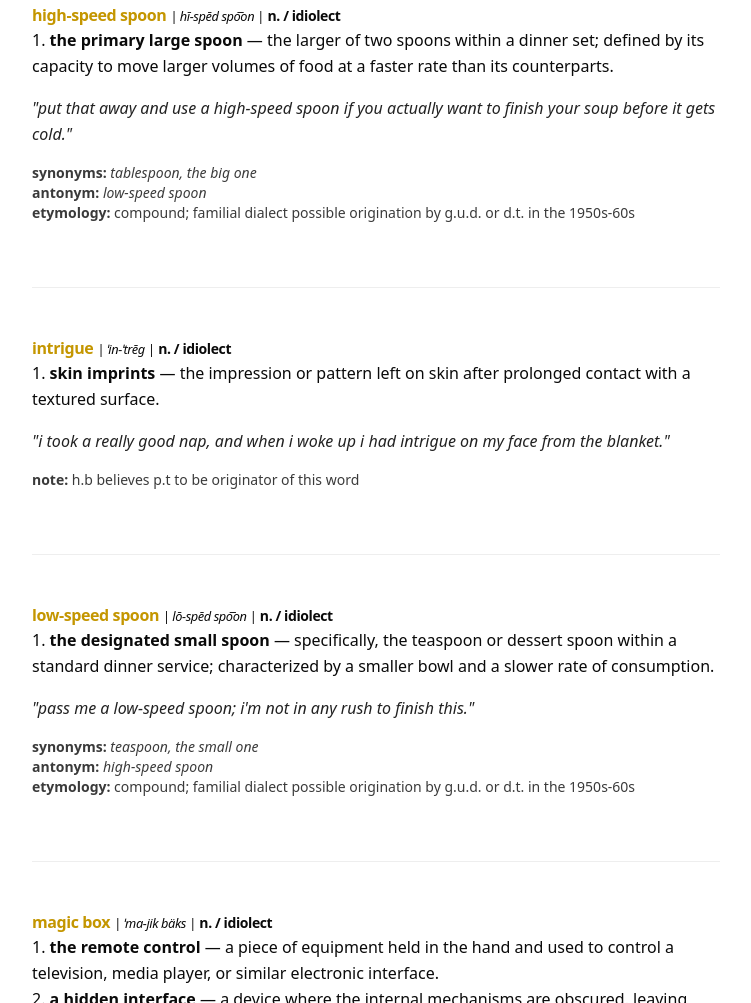
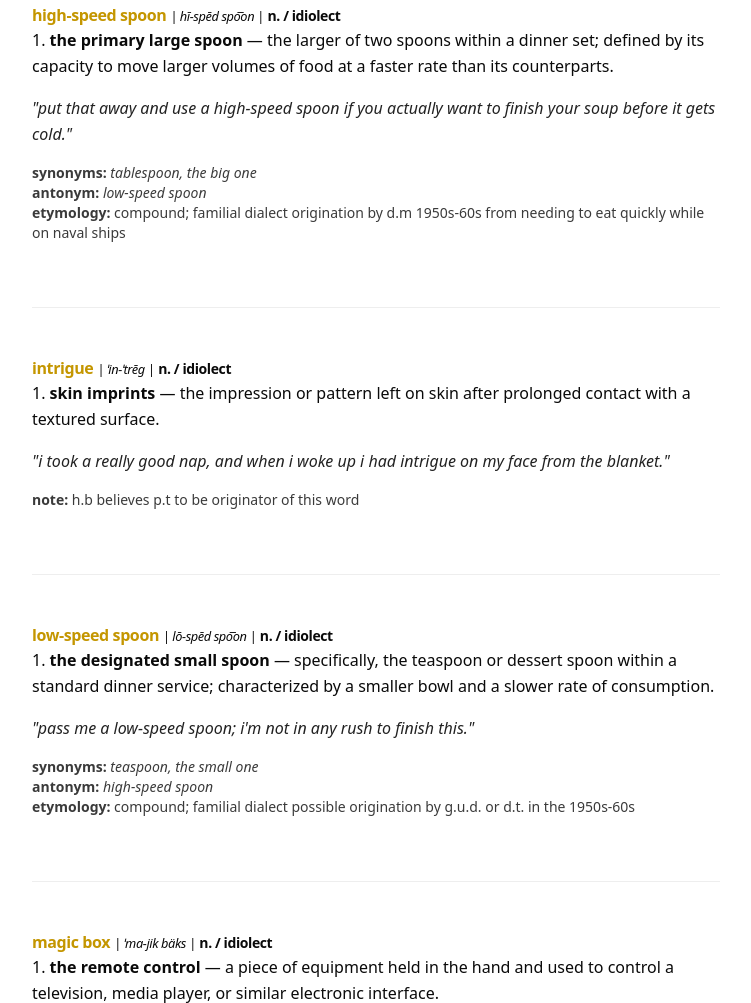
Before and after one commit to armcclain/low-speed-spoon, an Astro site: page /library/test_post2 in a window 1280 px wide. Shown: the part 709-1712 px from the top of the page, without its empty margins (264-1015 px from the left). Built offline with nearby package versions, Linux system fonts and the light colour scheme; Astro itself is replaced by a stand-in of ours.

Commit message:
update text
update

```diff
--- a/src/content/library/test_post2.md
+++ b/src/content/library/test_post2.md
@@ -33,7 +33,7 @@ description: "dictionary"
     <ul class="list-none text-sm opacity-80 pl-0">
       <li><strong>synonyms:</strong> <em>tablespoon, the big one</em></li>
        <li><strong>antonym:</strong> <em>low-speed spoon</em></li>
-      <li><strong>etymology:</strong> compound; familial dialect possible origination by g.u.d. or d.t. in the 1950s-60s</li>
+      <li><strong>etymology:</strong> compound; familial dialect origination by d.m 1950s-60s from needing to eat quickly while on naval ships</li>
     </ul>
   </div>
 
```
Also changed, not shown: 1 other file.
